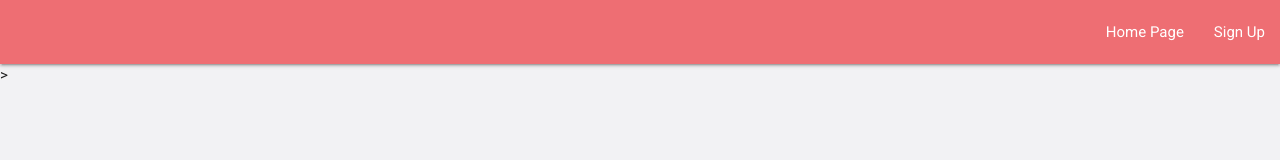
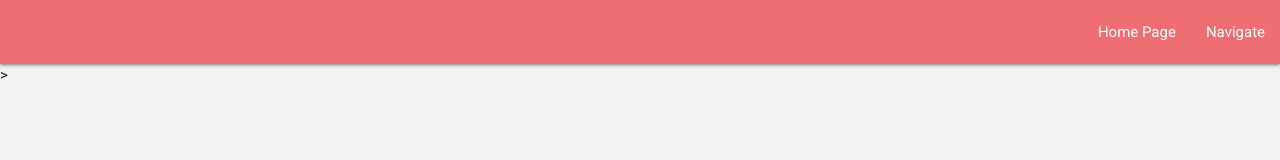
Before and after one commit to Unlovingmotherboard/React-PropertyManagementApp, a React (Create React App) app in the folder client/: page /Login in a window 1280 px wide. Shown: the top 160 px of the page. Built offline with nearby package versions, Linux system fonts and the light colour scheme.

Commit message:
fixes issues with data not showing when logging in

```diff
--- a/client/src/components/LoginForm/SignInForm.js
+++ b/client/src/components/LoginForm/SignInForm.js
@@ -10,7 +10,7 @@ import API from "../../utils/API";
 import { bindActionCreators } from "redux";
 import { connect } from "react-redux";
 
-import { fromReducerLogin, importProperties, setUpdates, getUpdates, getPaymenyHistory } from "../../redux/actions";
+import { fromReducerLogin, importProperties, setUpdates, getUpdates, getPaymenyHistory, setApplications } from "../../redux/actions";
 
 const mapDispatchToProps = dispatch =>
     bindActionCreators(
@@ -19,6 +19,7 @@ const mapDispatchToProps = dispatch =>
             importProperties,
             setUpdates,
             getUpdates,
+            setApplications,
             getPaymenyHistory
         },
         dispatch
@@ -88,6 +89,8 @@ let signInForm = props => {
 
         API.getProfitHistory(data).then(res => props.getPaymenyHistory(res.data)).catch(err => console.log(err))
 
+        API.getApplicationsFromDatabase(data).then(res => props.setApplications(res.data)).catch(err => console.log(err));
+
         API.getUpdatesFromDatabase(data).then(res => {
             props.setUpdates(res.data);
             props.history.push("/Manager");
--- a/client/src/components/NavBar/index.js
+++ b/client/src/components/NavBar/index.js
@@ -48,24 +48,28 @@ function NavBar(props) {
                                 {
                                     <React.Fragment>
                                         <Link to="/Manager">Manager Page</Link>
-                                        <Button onClick={logoutManager}>Logout</Button>
-                                     </React.Fragment>
+                                        <Link to="/" onClick={logoutManager}>Logout</Link>
+                                        {/* <Button >Logout</Button> */}
+                                    </React.Fragment>
 
 
                                 }
                             </Dropdown>
                             :
 
-                            <Dropdown trigger={<a>Sign Up</a>}>
-                                {
+                            <React.Fragment>
+                                <Dropdown trigger={<a>Navigate</a>}>
+
                                     <React.Fragment>
+                                        <Link to="/Login">Tenant Login</Link>
+                                        <Link to="/Manager/Login">Manager Login</Link>
                                         <Link to="/SignUp">Tenant Sign Up</Link>
                                         <Link to="/Manager/SignUp">Manager Sign Up</Link>
-                                        <Link to="/Login">Tenant Login</Link>
-                                        <Link to="/Manager/Login">Manager Login</Link>
                                     </React.Fragment>
-                                }
-                            </Dropdown>
+
+                                </Dropdown>
+                            </React.Fragment>
+
                 }
             </Navbar>
         </div>
```
